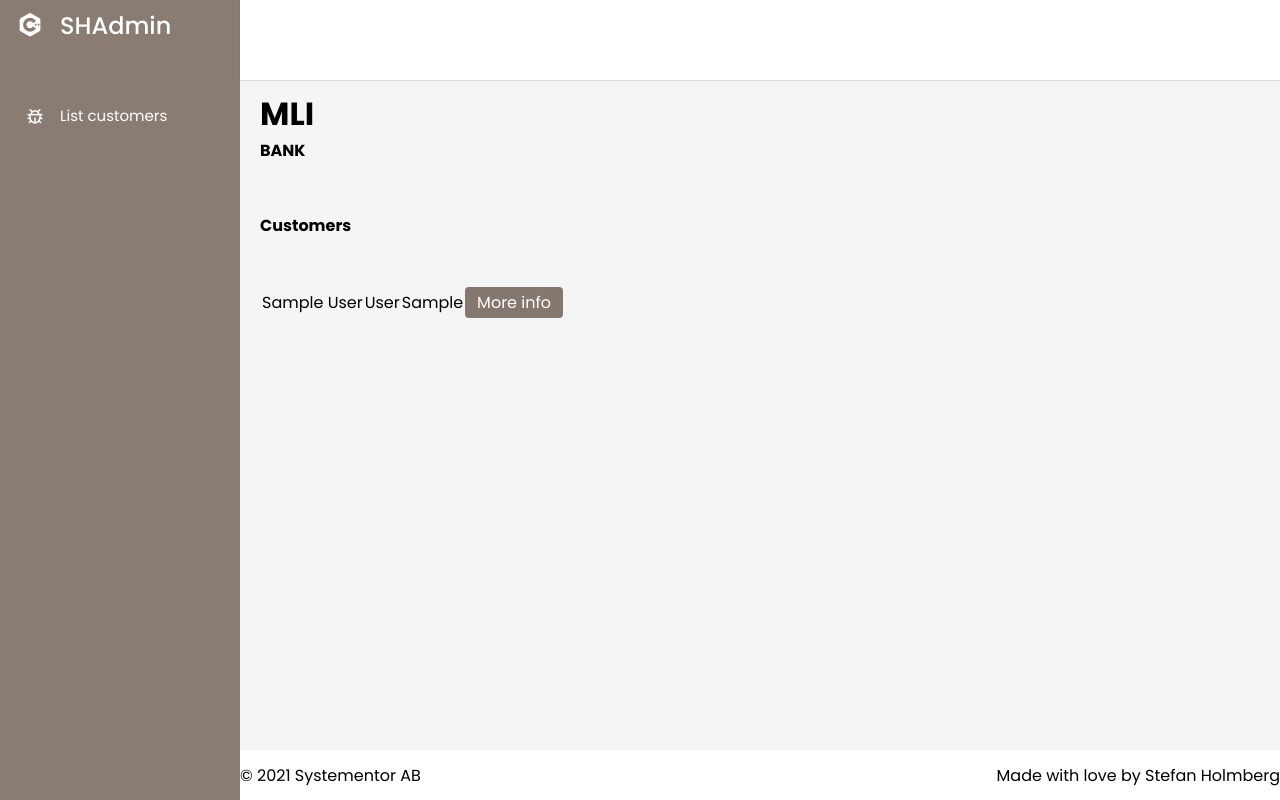
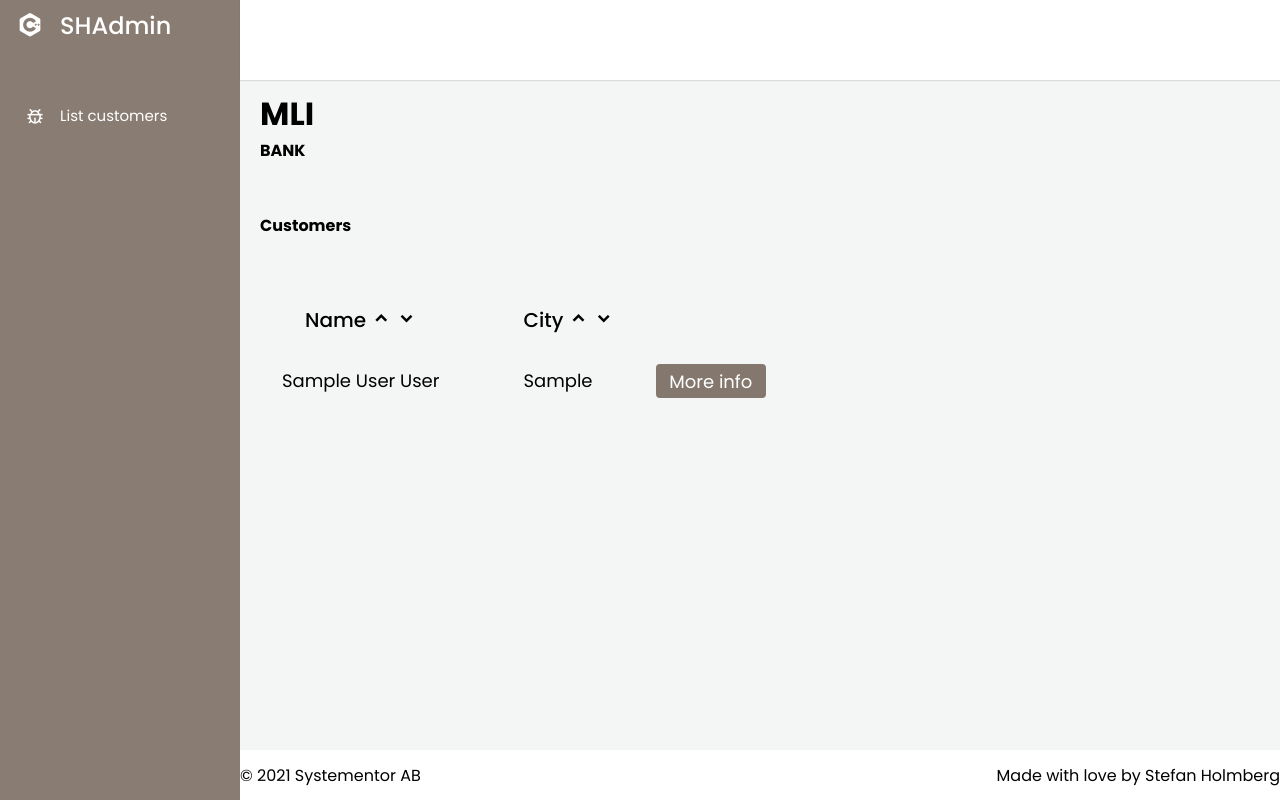
Before and after one commit to EmmelieGren/Webbsite-Bank, a Flask app: page /customers in a window 1280 px wide. Run offline with Flask 3, Linux system fonts and the light colour scheme; tables that the repository leaves empty hold one stand-in row (values such as "Sample post"); parts of the project's set-up code (start-up, migrations or seed data) failed here and were passed over.

Commit message:
Lade till pilar i kundtabell

```diff
--- a/templates/customers.html
+++ b/templates/customers.html
@@ -5,28 +5,36 @@ Alla kunder
 {% endblock %}
 
 {% block content %}
+
+
 <h1>MLI</h1>
 <h4>BANK</h4>
 <br></br>
 <h4>Customers</h4>
 <br></br>
-    <table>
-    {% for c in customers  %}
-        <tr>
-            <td>
-                {{ c.GivenName }}
-            </td>
-            <td>
-                {{ c.Surname }}
-            </td>
-            <td>
-                {{ c.City }}
-            </td>
-            <td>
-                <a href="/customer/{{ c.Id }}" class="btn">More info</a>
-            </td>
-        </tr>
+<table class="table">
+    <thead>
+        <th>Name
+            <i class='bx bxs-chevron-up'></i>
+            <i class='bx bxs-chevron-down'></i>
+        </th>
+        <th></th>
+        <th>City
+             <i class='bx bxs-chevron-up'></i>
+            <i class='bx bxs-chevron-down'></i>
 
-    {% endfor %}
+        </th>
+        <th></th>
+    </thead>
+    <tbody>
+        {% for c in customers  %}
+            <tr>
+                <td>{{ c.GivenName }} {{ c.Surname }}</td>
+                <td></td>
+                <td>{{ c.City }}</td>
+                <td><a href="/customer/{{ c.Id }}" class="btn">More info</a></td>
+            </tr>
+        {% endfor %}
+    </tbody>
 </table>
 {% endblock %}
```
